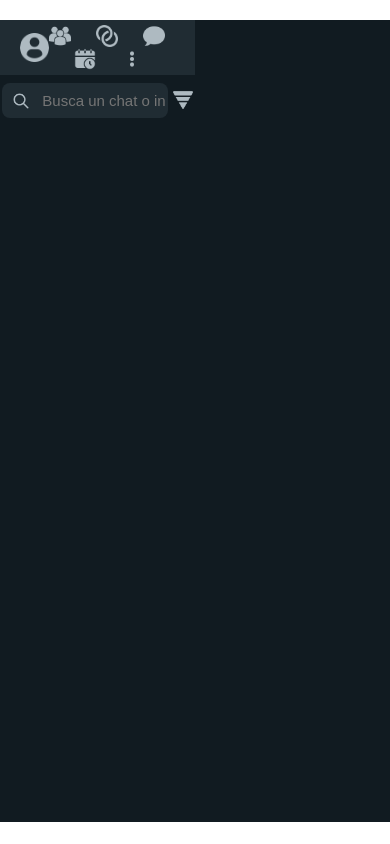
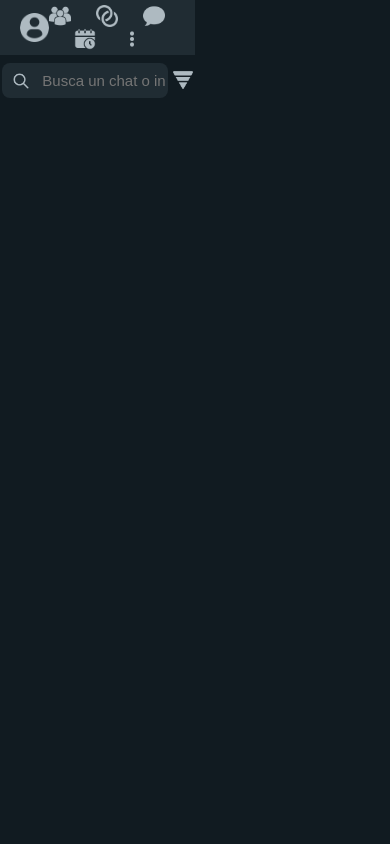
Before and after one commit to chbarr/WhatsApp_Web_Clone, a React app: page / in a window 390 px wide. Built offline with nearby package versions, Linux system fonts and the light colour scheme.

Commit message:
added some variations to media queries to improve responsive in App.css

```diff
--- a/src/App/App.css
+++ b/src/App/App.css
@@ -1,12 +1,16 @@
-html {
+html, body {
   font-size: 62.5%;
+  margin: 0;
+  padding: 0;
+  overflow: hidden;
+  height: 100%;
 }
 
 .app-container {
   width: 100%;
-  height: 95vh;
+  height: 100vh;
+  margin-top: 0px;
   display: grid;
-  margin: 20px auto;
   background-color: #111b21;
   grid-template-columns: 1fr 3fr;
 }
@@ -30,9 +34,10 @@ html {
   }
 }
 
-/* Pantallas con un ancho mayor a 1024px (típicamente para escritorios) */
 @media (min-width: 1275px) {
   .app-container {
     width: 90%;
+    height: 95vh;
+    margin: 20px auto;
   }
 }
```
